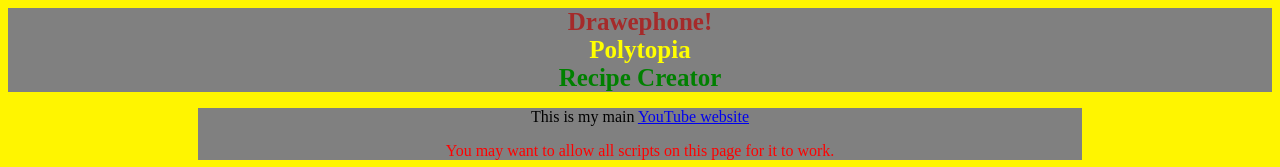
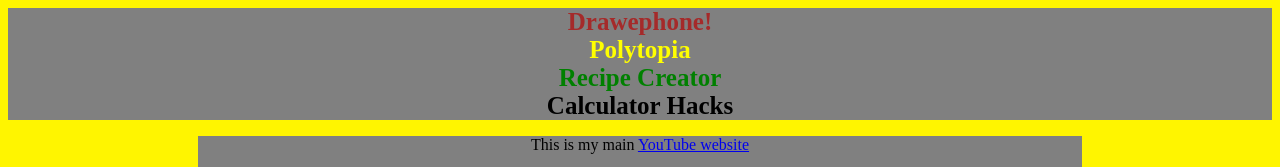
Before and after one commit to theusaf/theusaf.github.io, a plain HTML site: page index.html in a window 1280 px wide. Shown: the top 167 px of the page. Drawn offline with Linux system fonts and the light colour scheme; a web font is replaced by a local one.

Commit message:
Add Calculator to index.html

```diff
--- a/index.html
+++ b/index.html
@@ -15,6 +15,7 @@
             <a href="/Drawephone/" title="Drawephone game" style="display: block; text-decoration: none"><span style="color: brown"><b>Drawephone!</b></span></a>
             <a href="/Polytopia/" title="Polytopia, but online" style="display: block; text-decoration: none"><span style="color: yellow"><b>Polytopia</b></span></a>
             <a href="/MCRecipe/" title="Minecraft Recipe Generator for 1.12+" style="display: block; text-decoration: none"><span style="color: green"><b>Recipe Creator</b></span></a>
+            <a href="/T130XCalc/" title="Calculator Tricks for the TI30XIIS" style="display: block; text-decoration: none"><span style="color: black"><b>Calculator Hacks</b></span></a>
         </div>
         <div thisisfor=youtube>
             <div style="background: grey; width: 70%; margin-left: 15%">
```
